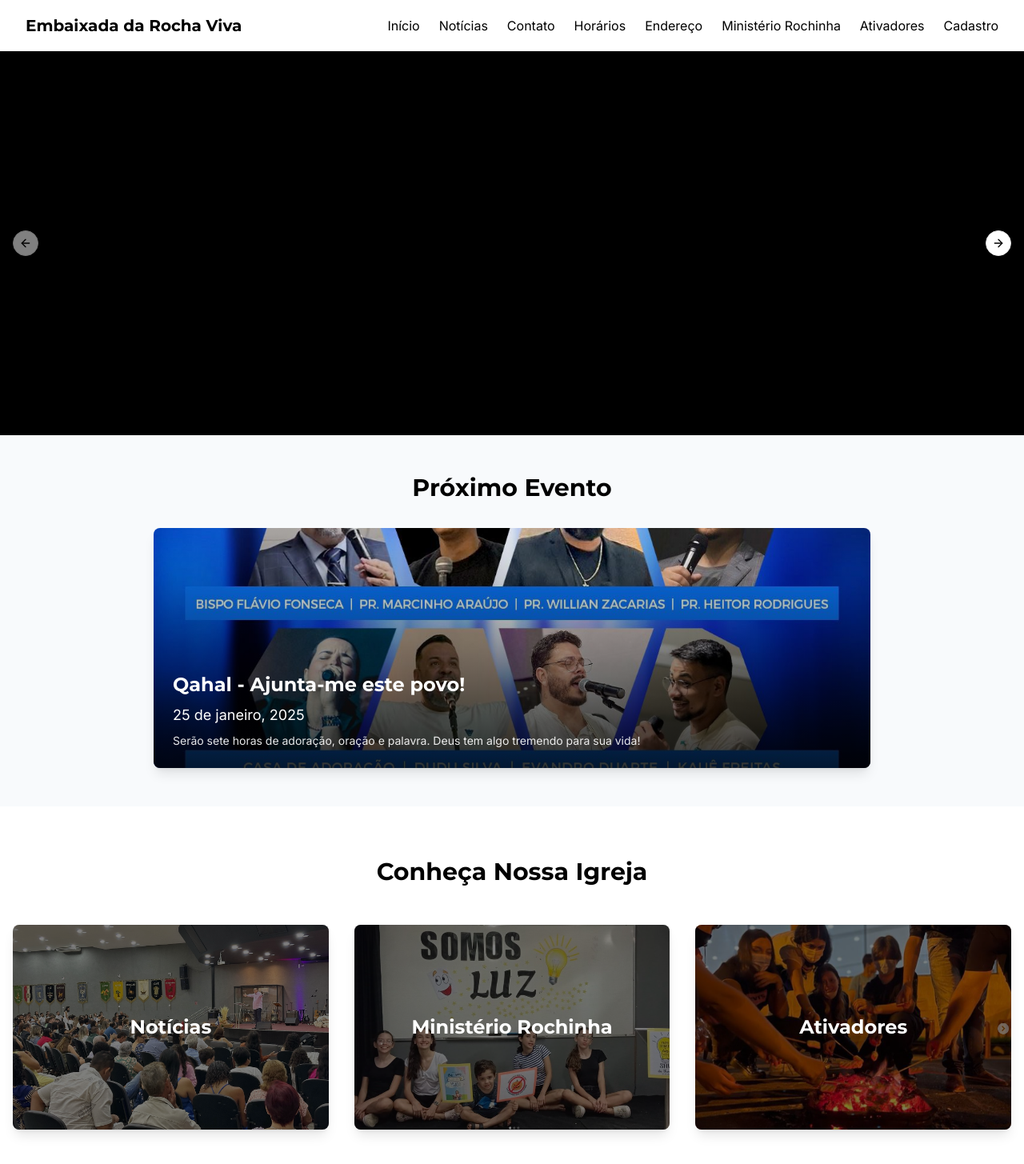
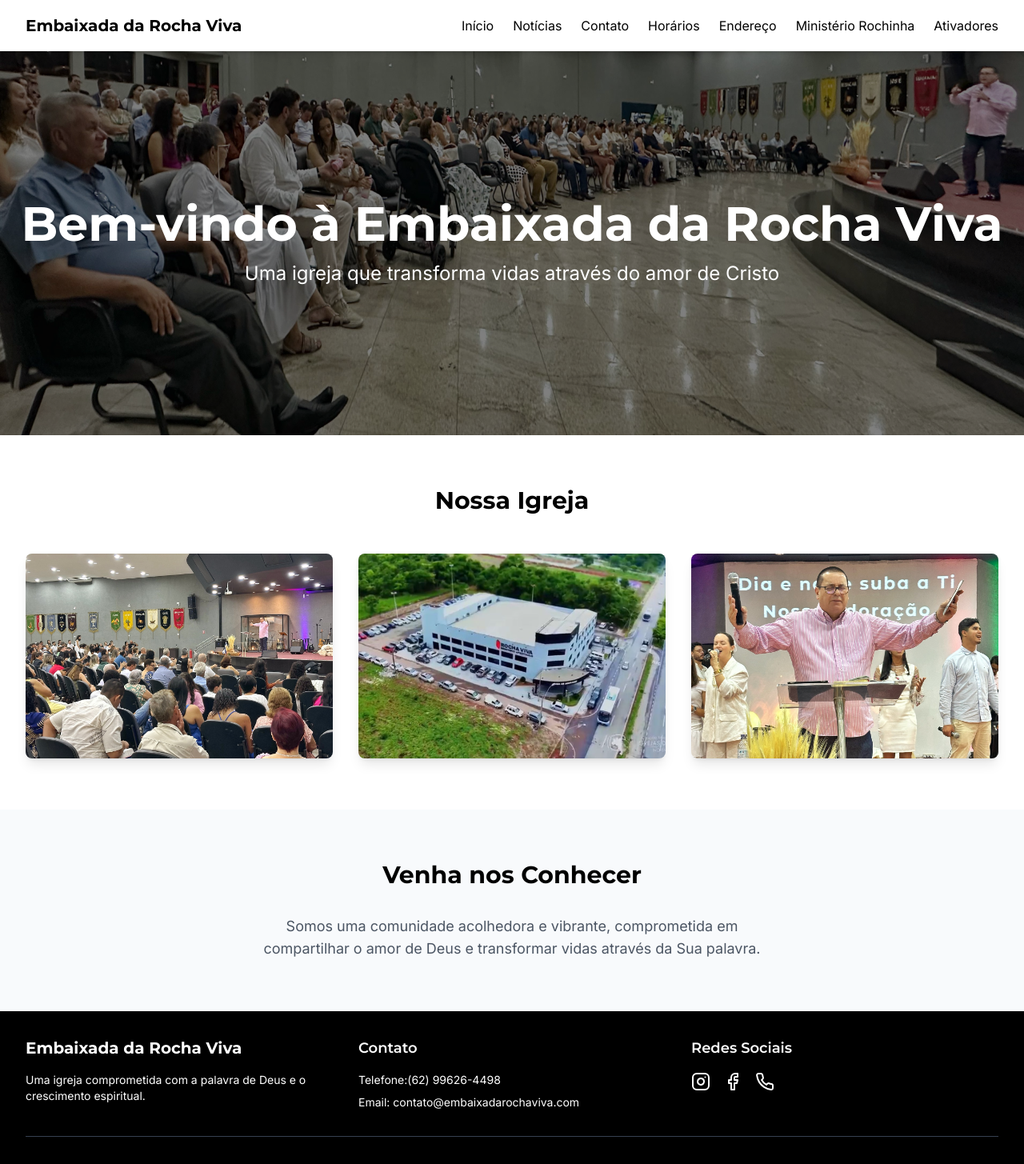
Before and after one commit to Dev-Zero64/embaixadarochaviva, a React (Vite) app: page / in a window 1280 px wide. Shown: the top 1455 px of the page at 80% size. Built offline with nearby package versions, Linux system fonts and the light colour scheme.

Commit message:
Reverted to edit a9a6a14a-cd64-444c-b038-e734f59bbd36: "feat: adicionar novo evento "Encontro de Casais em Caldas Novas" na lista de notícias"

```diff
--- a/src/App.tsx
+++ b/src/App.tsx
@@ -8,7 +8,6 @@ import MinisterioRochinha from "./pages/MinisterioRochinha";
 import Ativadores from "./pages/Ativadores";
 import News from "./pages/News";
 import Videos from "./pages/Videos";
-import Registration from "./pages/Registration";
 
 const App = () => {
   return (
@@ -23,7 +22,6 @@ const App = () => {
           <Route path="/ativadores" element={<Ativadores />} />
           <Route path="/noticias" element={<News />} />
           <Route path="/videos" element={<Videos />} />
-          <Route path="/cadastro" element={<Registration />} />
         </Routes>
       </Layout>
     </BrowserRouter>
--- a/src/components/Navbar.tsx
+++ b/src/components/Navbar.tsx
@@ -8,12 +8,13 @@ const Navbar = () => {
   const navItems = [
     { name: "Início", path: "/" },
     { name: "Notícias", path: "/noticias" },
+    //{ name: "Vídeos", path: "/videos" },
     { name: "Contato", path: "/contato" },
     { name: "Horários", path: "/horarios" },
     { name: "Endereço", path: "/endereco" },
     { name: "Ministério Rochinha", path: "/ministerio-rochinha" },
     { name: "Ativadores", path: "/ativadores" },
-    { name: "Cadastro", path: "/cadastro" },
+    //{ name: "Cadastro", path: "https://docs.google.com/forms/d/e/1FAIpQLSeyJopZp8OHiod2H8dIU5WlTQ7mvitmcJkjjbFfDYLkMHm3hA/viewform?pli=1&fbzx=-1167983075323601713"},
   ];
 
   return (
--- a/src/pages/Home.tsx
+++ b/src/pages/Home.tsx
@@ -1,136 +1,61 @@
-import { Link } from "react-router-dom";
-import {
-  Carousel,
-  CarouselContent,
-  CarouselItem,
-  CarouselNext,
-  CarouselPrevious,
-} from "@/components/ui/carousel";
-
 const Home = () => {
-  const carouselImages = [
-    {
-      src: "/images/church5.jpg",
-      alt: "Igreja",
-      title: "Nossa Igreja"
-    },
-    {
-      src: "/images/reunion.jpg",
-      alt: "Reunião",
-      title: "Comunhão"
-    },
-    {
-      src: "/images/outside.png",
-      alt: "Exterior",
-      title: "Nosso Espaço"
-    },
-    {
-      src: "/images/pastor.jpg",
-      alt: "Pastor",
-      title: "Liderança"
-    }
+  const images = [
+    "/images/reunion.jpg",
+    "/images/outside.png",
+    "/images/pastor.jpg",
   ];
-
-  const nextEvent = {
-    title: "Qahal - Ajunta-me este povo!",
-    date: "25 de janeiro, 2025",
-    description: "Serão sete horas de adoração, oração e palavra. Deus tem algo tremendo para sua vida!",
-    image: "/images/qahal.jpg",
-    link: "/noticias"
-  };
 
   return (
     <div className="min-h-screen">
       <section className="relative h-[60vh] bg-church-primary overflow-hidden">
-        <Carousel className="w-full h-full">
-          <CarouselContent>
-            {carouselImages.map((image, index) => (
-              <CarouselItem key={index} className="h-full">
-                <div className="relative h-full">
-                  <img
-                    src={image.src}
-                    alt={image.alt}
-                    className="absolute inset-0 w-full h-full object-cover"
-                  />
-                  <div className="absolute inset-0 bg-black/50 flex items-center justify-center text-white">
-                    <h2 className="text-4xl font-bold">{image.title}</h2>
-                  </div>
-                </div>
-              </CarouselItem>
-            ))}
-          </CarouselContent>
-          <CarouselPrevious className="left-4" />
-          <CarouselNext className="right-4" />
-        </Carousel>
-      </section>
-
-      {/* Banner do Próximo Evento */}
-      <section className="py-12 bg-church-accent">
-        <div className="container mx-auto px-4">
-          <h2 className="text-3xl font-bold text-center text-church-primary mb-8">
-            Próximo Evento
-          </h2>
-          <Link to={nextEvent.link}>
-            <div className="relative group overflow-hidden rounded-lg shadow-lg max-w-4xl mx-auto hover:shadow-xl transition-shadow duration-300">
-              <img
-                src={nextEvent.image}
-                alt={nextEvent.title}
-                className="w-full h-[300px] object-cover group-hover:scale-105 transition-transform duration-300"
-              />
-              <div className="absolute inset-0 bg-gradient-to-t from-black/80 to-transparent flex flex-col justify-end p-6 text-white">
-                <h3 className="text-2xl font-bold mb-2">{nextEvent.title}</h3>
-                <p className="text-lg mb-2">{nextEvent.date}</p>
-                <p className="text-sm opacity-90">{nextEvent.description}</p>
-              </div>
-            </div>
-          </Link>
+        <img
+          src="/images/church5.jpg"
+          alt="Foto de destaque"
+          className="absolute inset-0 w-full h-full object-cover"
+        />
+        <div className="absolute inset-0 bg-black/50 flex items-center justify-center text-white">
+          <div className="text-center">
+            <h1 className="text-4xl md:text-6xl font-bold mb-4">
+              Bem-vindo à Embaixada da Rocha Viva
+            </h1>
+            <p className="text-xl md:text-2xl">
+              Uma igreja que transforma vidas através do amor de Cristo
+            </p>
+          </div>
         </div>
       </section>
 
-      {/* Seção de Destaques */}
       <section className="py-16 bg-white">
-        <div className="container mx-auto px-4">
+        <div className="max-w-7xl mx-auto px-4 sm:px-6 lg:px-8">
           <h2 className="text-3xl font-bold text-center text-church-primary mb-12">
-            Conheça Nossa Igreja
+            Nossa Igreja
           </h2>
           <div className="grid grid-cols-1 md:grid-cols-3 gap-8">
-            <Link to="/noticias" className="group">
-              <div className="relative overflow-hidden rounded-lg shadow-lg hover:shadow-xl transition-all duration-300">
+            {images.map((image, index) => (
+              <div
+                key={index}
+                className="relative h-64 overflow-hidden rounded-lg shadow-lg"
+              >
                 <img
-                  src="/images/reunion.jpg"
-                  alt="Notícias"
-                  className="w-full h-64 object-cover group-hover:scale-105 transition-transform duration-300"
+                  src={image}
+                  alt={`Igreja ${index + 1}`}
+                  className="w-full h-full object-cover transform hover:scale-105 transition-transform duration-300"
                 />
-                <div className="absolute inset-0 bg-black/50 flex items-center justify-center">
-                  <h3 className="text-2xl font-bold text-white">Notícias</h3>
-                </div>
               </div>
-            </Link>
-            <Link to="/ministerio-rochinha" className="group">
-              <div className="relative overflow-hidden rounded-lg shadow-lg hover:shadow-xl transition-all duration-300">
-                <img
-                  src="/images/rochinha1.jpg"
-                  alt="Ministério Rochinha"
-                  className="w-full h-64 object-cover group-hover:scale-105 transition-transform duration-300"
-                />
-                <div className="absolute inset-0 bg-black/50 flex items-center justify-center">
-                  <h3 className="text-2xl font-bold text-white">Ministério Rochinha</h3>
-                </div>
-              </div>
-            </Link>
-            <Link to="/ativadores" className="group">
-              <div className="relative overflow-hidden rounded-lg shadow-lg hover:shadow-xl transition-all duration-300">
-                <img
-                  src="/images/ativadores1.jpg"
-                  alt="Ativadores"
-                  className="w-full h-64 object-cover group-hover:scale-105 transition-transform duration-300"
-                />
-                <div className="absolute inset-0 bg-black/50 flex items-center justify-center">
-                  <h3 className="text-2xl font-bold text-white">Ativadores</h3>
-                </div>
-              </div>
-            </Link>
+            ))}
           </div>
+        </div>
+      </section>
+
+      <section className="py-16 bg-church-accent">
+        <div className="max-w-7xl mx-auto px-4 sm:px-6 lg:px-8 text-center">
+          <h2 className="text-3xl font-bold text-church-primary mb-8">
+            Venha nos Conhecer
+          </h2>
+          <p className="text-lg text-gray-600 max-w-2xl mx-auto">
+            Somos uma comunidade acolhedora e vibrante, comprometida em compartilhar
+            o amor de Deus e transformar vidas através da Sua palavra.
+          </p>
         </div>
       </section>
     </div>
--- a/src/pages/Registration.tsx
+++ /dev/null
@@ -1,32 +0,0 @@
-import { Link } from "react-router-dom";
-
-const Registration = () => {
-  const formUrl = "https://docs.google.com/forms/d/e/1FAIpQLSeyJopZp8OHiod2H8dIU5WlTQ7mvitmcJkjjbFfDYLkMHm3hA/viewform";
-
-  return (
-    <div className="container mx-auto px-4 py-8">
-      <h1 className="text-4xl font-bold text-church-primary mb-8 text-center">
-        Cadastro de Membros
-      </h1>
-
-      <div className="max-w-2xl mx-auto text-center mb-8">
-        <p className="text-lg text-gray-700">
-          Seja bem-vindo à nossa família! Para se cadastrar como membro da Embaixada da Rocha Viva,
-          clique na imagem abaixo ou escaneie o QR Code para preencher o formulário.
-        </p>
-      </div>
-
-      <div className="flex justify-center">
-        <a href={formUrl} target="_blank" rel="noopener noreferrer">
-          <img
-            src="/images/qrcode.jpg"
-            alt="QR Code para formulário de cadastro"
-            className="w-64 h-64 object-cover rounded-lg shadow-lg hover:shadow-xl transition-shadow duration-300"
-          />
-        </a>
-      </div>
-    </div>
-  );
-};
-
-export default Registration;
```
